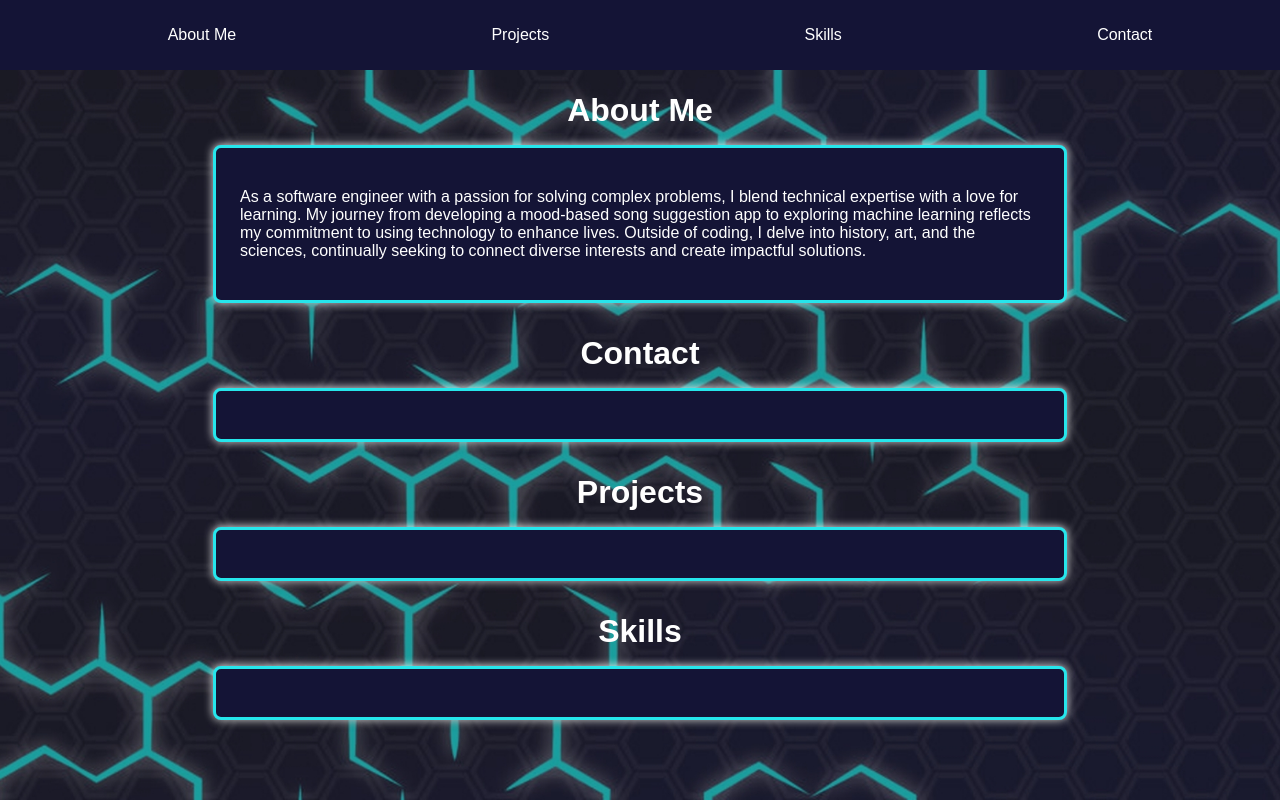
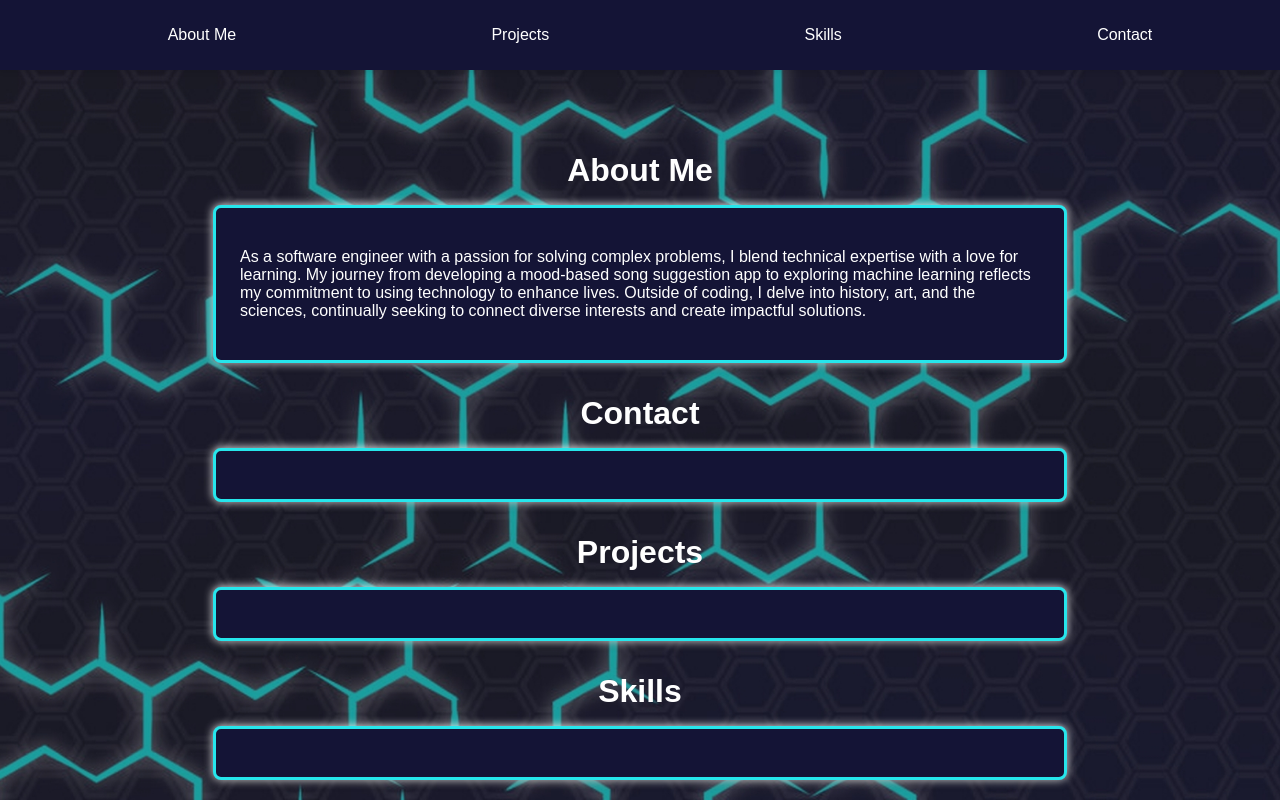
Before and after one commit to robertmorgan-se/react-amplify-portfolio, a React (Create React App) app: page / in a window 1280 px wide. Built offline with nearby package versions, Linux system fonts and the light colour scheme.

Commit message:
Adds globals.css
Change Apps.css to globals.css
Fix background to fill page

```diff
--- a/src/App.css
+++ /dev/null
@@ -1,57 +0,0 @@
-/* src/App.css */
-
-body {
-  margin: 0;
-  padding: 0;
-  font-family: Arial, sans-serif;
-  overflow-x: hidden; /* Prevent horizontal scroll */
-}
-
-header {
-  background: #141436;
-  color: white;
-  padding: 10px 0;
-}
-
-nav ul {
-  list-style: none;
-  display: flex;
-  justify-content: space-around;
-}
-
-nav ul li {
-  display: inline;
-}
-
-nav ul li a {
-  color: white;
-  text-decoration: none;
-}
-
-nav ul li a:hover {
-  text-decoration: underline;
-}
-
-.background {
-  background-image: url('./assets/images/background\(darkened).jpg');
-  background-size: cover;
-  background-position: center center;
-  background-repeat: no-repeat;
-  background-attachment: fixed;
-  position: fixed; /* Fix the background image */
-  top: 0;
-  left: 0;
-  width: 100vw;
-  height: 100vh;
-  z-index: -100;
-}
-
-.main-content {
-  position: relative; /* Ensure content appears above the background */
-  z-index: 1;
-  padding-top: 60px; /* Padding for header */
-}
-
-h2 {
-  color: white;
-}
--- a/src/App.js
+++ b/src/App.js
@@ -6,14 +6,14 @@ import Header from './components/Header';
 import Projects from './components/Projects';
 import Skills from './components/Skills';
 import Home from './pages/Home';
-import './App.css';
+import './styles/globals.css';
 
 const App = () => {
   return (
     <Router>
-      <div className="background">
-        <Header />
-        <div className="main-conent"> {/* Ensures padding for the header */}
+      <div className="background"></div>
+      <Header />
+      <div className="main-content"> {/* Ensures padding for the header */}
         <Routes>
           <Route path="/" element={<Home />} />
           <Route path="/about-me" element={<AboutMe />} />
@@ -21,7 +21,6 @@ const App = () => {
           <Route path="/projects" element={<Projects />} />
           <Route path="/skills" element={<Skills />} />
         </Routes>
-        </div>
       </div>
     </Router>
   );
--- /dev/null
+++ b/src/styles/globals.css
@@ -0,0 +1,68 @@
+/* src/styles/globals.css */
+html, body {
+  height: 100%;
+  margin: 0;
+  padding: 0;
+  font-family: Arial, sans-serif;
+  overflow-x: hidden; /* Prevent horizontal scroll */
+}
+
+body {
+  overflow-y: auto; /* Allow vertical scroll */
+}
+
+header {
+  background: #141436;
+  color: white;
+  padding: 10px 0;
+  position: fixed; /* Fixes the header to the top */
+  top: 0;
+  left: 0;
+  width: 100%;
+  z-index: 1000; /* Ensure it stays on top */
+  box-shadow: 0 2px 5px rgba(0, 0, 0, 0.1); /* Shadow for the header */
+}
+
+nav ul {
+  list-style: none;
+  display: flex;
+  justify-content: space-around;
+}
+
+nav ul li {
+  display: inline;
+}
+
+nav ul li a {
+  color: white;
+  text-decoration: none;
+}
+
+nav ul li a:hover {
+  text-decoration: underline;
+}
+
+.background {
+  background-image: url('../assets/images/background(darkened).jpg');
+  background-size: cover; /* Ensures the image covers the entire container */
+  background-position: center center; /* Centers the image */
+  background-repeat: no-repeat; /* Prevents the image from repeating */
+  position: fixed; /* Fix the background image */
+  top: 0;
+  left: 0;
+  width: 100%;
+  height: 100%; /* Cover the entire viewport */
+  z-index: -1; /* Ensure it stays behind other content */
+}
+
+.main-content {
+  position: relative; /* Ensure content appears above the background */
+  z-index: 1; /* Ensure content is above the background */
+  padding-top: 60px; /* Padding for header */
+  min-height: 100vh; /* Ensure it covers at least the viewport height */
+  margin-bottom: 20px; /* Ensure there's space for scrolling */
+}
+
+h2 {
+  color: white;
+}
```
